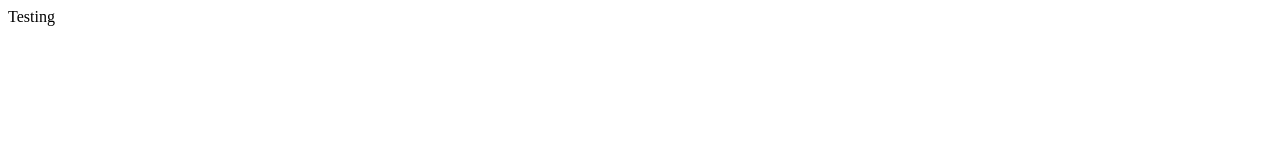
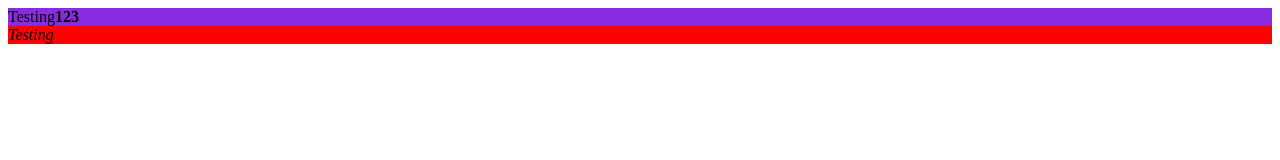
Before and after one commit to jhuffm8/html-intro, a plain HTML site: page index.html in a window 1280 px wide. Drawn offline with Linux system fonts and the light colour scheme.

Commit message:
Added some elements

```diff
--- a/index.html
+++ b/index.html
@@ -1,11 +1,20 @@
 <!DOCTYPE html>
 <html lang="en">
+
     <head>
         <meta charset="UTF-8">
         <meta name="viewport" content="width=device-width, initial-scale=1.0">
         <title>Document</title>
     </head>
+
     <body>
-    Testing
+        <div style="background-color: blueviolet;">
+            Testing<strong>123</strong>
+
+        </div>
+        <div style="background-color: red;">
+            <em>Testing</em>
+        </div>
     </body>
+
 </html>
```
Lines whose indentation alone changed are shown as unchanged.
